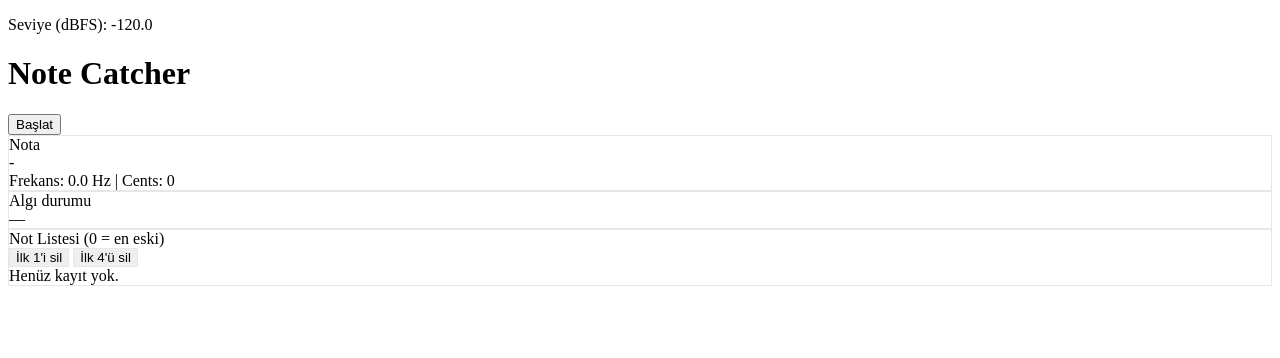
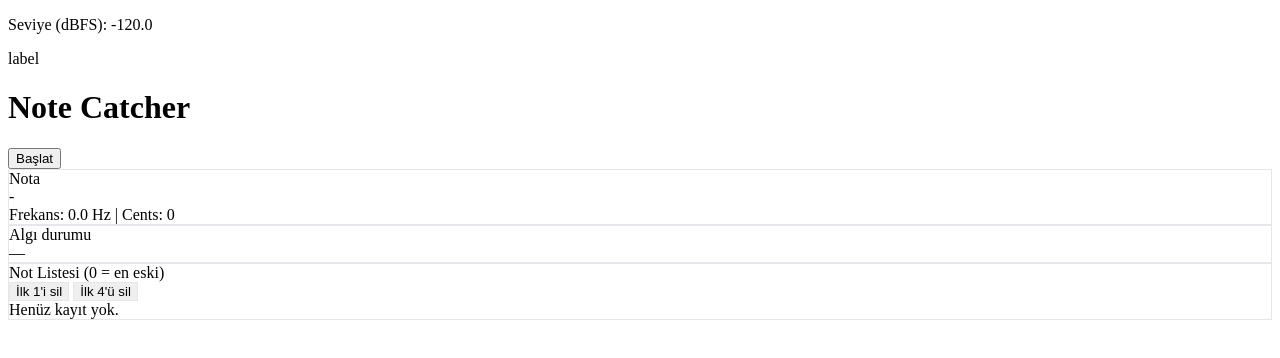
Before and after one commit to yiitAykol/PitchAndChords, a SvelteKit app: page / in a window 1280 px wide. Shown: the top 358 px of the page. Built offline with nearby package versions, Linux system fonts and the light colour scheme.

Commit message:
interval calculater added

```diff
--- a/src/routes/+page.svelte
+++ b/src/routes/+page.svelte
@@ -17,7 +17,7 @@
     let cents = 0;
     let noteDb = -120;
     let noteDetected = false;
-
+    let label = '';
     // ——— Parametreler ———
     const FFT_SIZE = 4096;
     const NOTE_DB_THRESHOLD = -50; // daha hassas istiyorsan -60 … -80'e indir
@@ -96,10 +96,20 @@
             const gateOk = (freq > 0) && (noteDb > NOTE_DB_THRESHOLD);
 
             if (gateOk) {
+
                 noteDetected = true;
+                lastPushedNote = note;
+
                 note = nn.name;
-                pushNoteIfNew(note);
+                if(note !== lastPushedNote)
+                {
+                    pushNoteIfNew(note);
+                    const intervalResult = intervalFromArray(notesArray, lastPushedNote, note);
+                    label = intervalResult ? intervalResult.label : '';
+
+                }
                 lastNoteTs = now;
+
             } else if (noteDetected && now - lastNoteTs > NOTE_HOLD_MS) {
                 noteDetected = false;
                 note = '-';
@@ -153,7 +163,7 @@
         if (!noteDetected || name !== lastPushedNote) {
             // en sona ekle → 0. index en eski kalır
             notesArray = [...notesArray, name];
-            lastPushedNote = name;
+            //lastPushedNote = name;
         }
     }
 
@@ -180,10 +190,34 @@
         notesArray = [];
         lastPushedNote = null;
     }
+
+        // arr: ['C4','E4','G4', ...], a/b: 'C4' gibi
+    export function intervalFromArray(arr: string[], a: string, b: string) {
+        const toMidi = (s: string) => {
+            const m = /^([A-Ga-g])([#b]?)(-?\d+)$/.exec(s);
+            if (!m) return NaN;
+            const pcMap: Record<string, number> = { C:0, D:2, E:4, F:5, G:7, A:9, B:11 };
+            let pc = pcMap[m[1].toUpperCase()];
+            if (m[2] === '#') pc += 1; else if (m[2] === 'b') pc -= 1;
+            return (parseInt(m[3], 10) + 1) * 12 + ((pc % 12) + 12) % 12;
+        };
+
+        const i = arr.indexOf(a);  // son görünüm için lastIndexOf(a)
+        const j = arr.indexOf(b);  // son görünüm için lastIndexOf(b)
+        if (i < 0 || j < 0) return null;
+
+        const semis = toMidi(arr[j]) - toMidi(arr[i]);          // yönlü yarıton
+        const names = ['P1','m2','M2','m3','M3','P4','TT','P5','m6','M6','m7','M7'];
+        const dir = semis === 0 ? '→' : semis > 0 ? '↑' : '↓';
+        const label = dir + names[Math.abs(semis) % 12];
+
+        return { from: arr[i], to: arr[j], semitones: semis, label }; // örn: {… , semitones:+4, label:'↑M3'}
+    }
+
 </script>
 
 <p class="opacity-60 text-sm">Seviye (dBFS): {noteDb.toFixed(1)}</p>
-
+<p class="opacity-60 text-sm">label {label}</p>
 <div class="p-6 max-w-3xl mx-auto space-y-4">
     <h1 class="text-2xl font-semibold">Note Catcher</h1>
 
```
